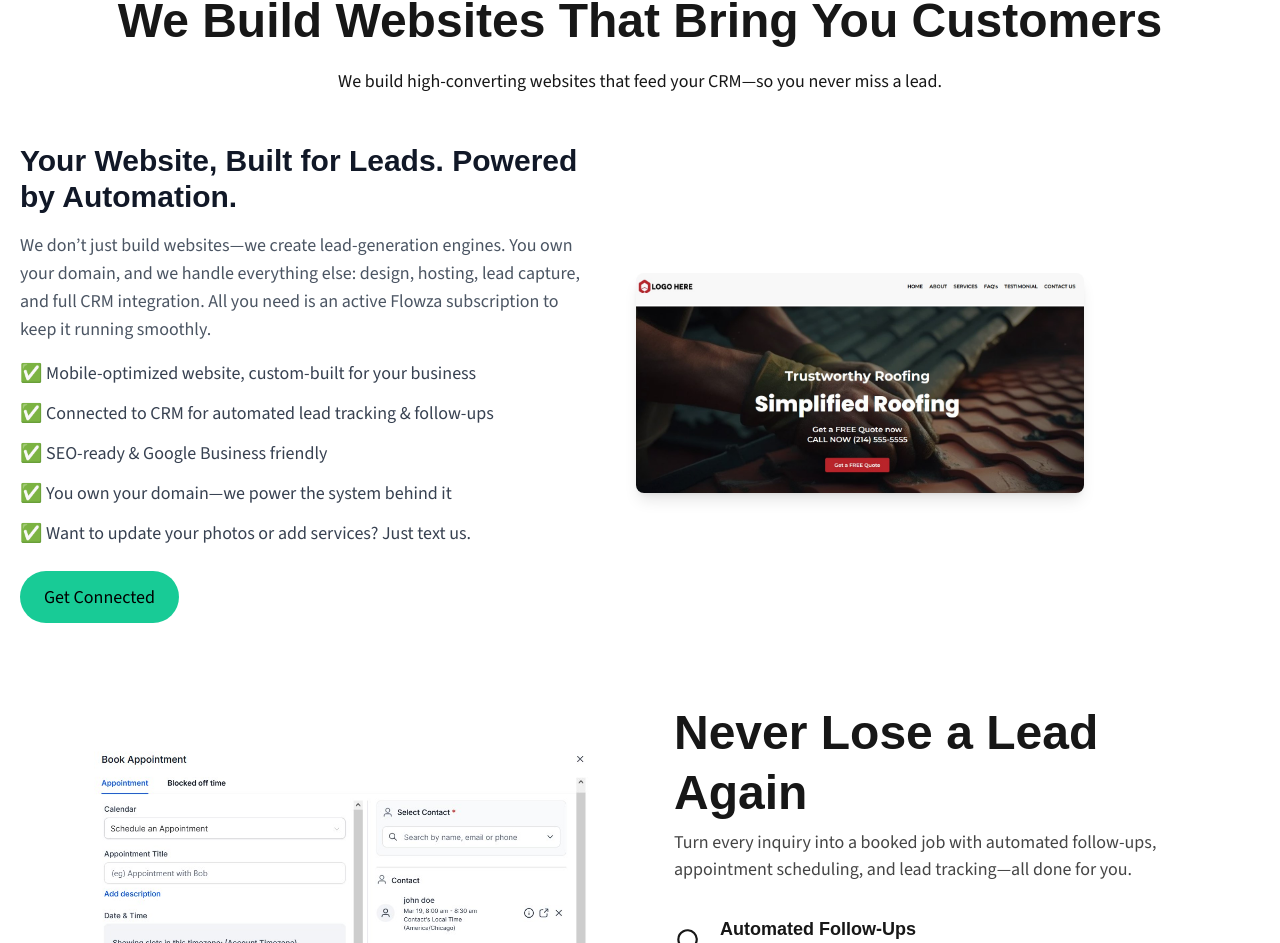
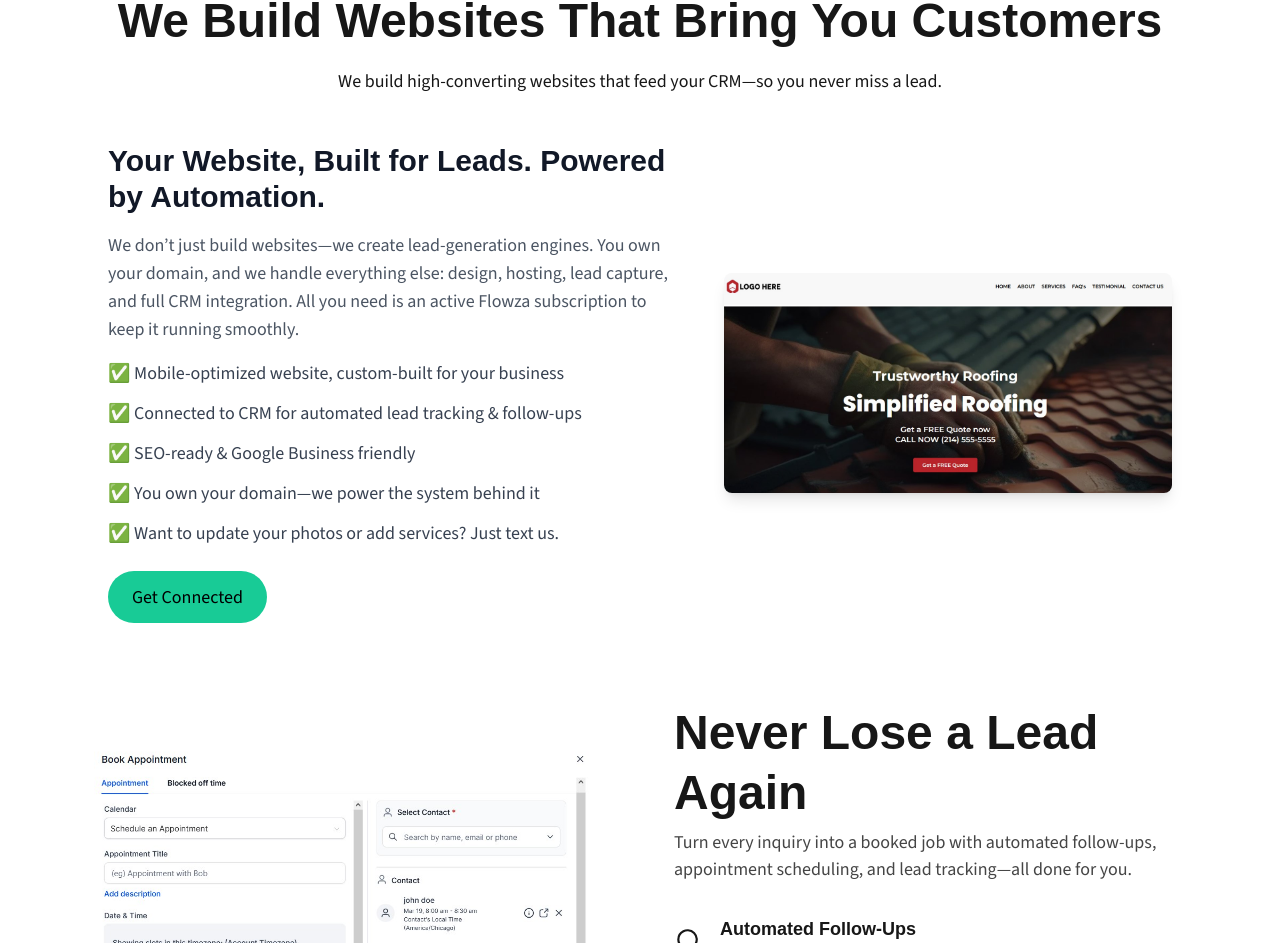
Before and after one commit to madofuller/flowza, a Next.js app: page / in a window 1280 px wide. Shown: the part 986-1929 px from the top of the page. Built offline with nearby package versions, Linux system fonts and the light colour scheme.

Commit message:
centeted

```diff
--- a/src/app/page.tsx
+++ b/src/app/page.tsx
@@ -1,24 +1,27 @@
+// pages/index.tsx (or HomePage.tsx)
 import Hero from "@/components/Hero";
 import Pricing from "@/components/Pricing/Pricing";
 import FAQ from "@/components/FAQ";
 import Benefits from "@/components/Benefits/Benefits";
 import Container from "@/components/Container";
 import Section from "@/components/Section";
-import Website from "@/components/Website"; // ✅ Import the section
+import Website from "@/components/Website";
 
 const HomePage: React.FC = () => {
   return (
     <>
       <Hero />
       <Container>
-        {/* ✅ Website section comes FIRST after hero */}
+        {/* Website section */}
         <Section
           id="websites"
           title="We Build Websites That Bring You Customers"
           description="We build high-converting websites that feed your CRM—so you never miss a lead."
         >
-
-          <Website />
+          {/* Optionally wrap Website in a div to limit width & center */}
+          <div className="mx-auto max-w-7xl">
+            <Website />
+          </div>
         </Section>
 
         <Benefits />
--- a/src/components/Website.tsx
+++ b/src/components/Website.tsx
@@ -1,11 +1,14 @@
+// Website.tsx
 import Image from "next/image";
 
 const Website: React.FC = () => {
   return (
-    <div className="flex flex-col lg:flex-row items-center gap-10">
+    <div className="flex flex-col lg:flex-row items-center justify-center gap-10">
       {/* Text Content */}
-      <div className="max-w-xl">
-        <h2 className="text-3xl font-bold text-gray-900">Your Website, Built for Leads. Powered by Automation.</h2>
+      <div className="max-w-xl text-left">
+        <h2 className="text-3xl font-bold text-gray-900">
+          Your Website, Built for Leads. Powered by Automation.
+        </h2>
         <p className="mt-4 text-gray-600">
           We don’t just build websites—we create lead-generation engines. You own your domain, and we handle everything else:
           design, hosting, lead capture, and full CRM integration. All you need is an active Flowza subscription to keep it running smoothly.
@@ -30,7 +33,7 @@ const Website: React.FC = () => {
       {/* Visual */}
       <div className="relative w-full max-w-md">
         <Image
-          src="/images/roof.jpg" // Replace with your actual image
+          src="/images/roof.jpg"
           alt="Website + CRM Integration"
           width={500}
           height={500}
```
